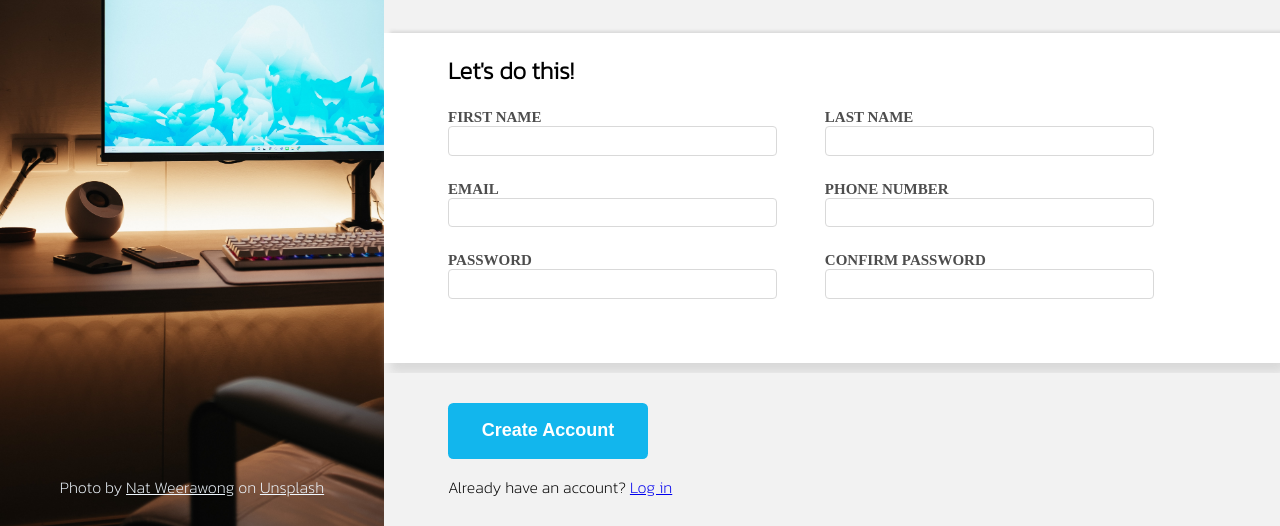
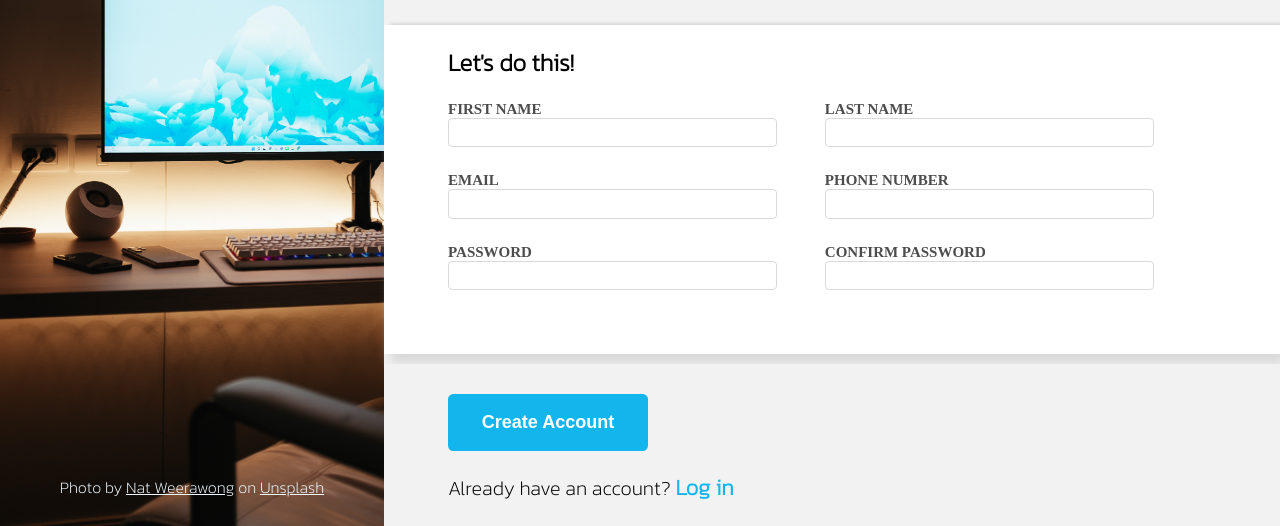
Before and after one commit to renatoguedes-dev/sign-up-form, a plain HTML site: page index.html in a window 1280 px wide. Shown: the part 274-800 px from the top of the page. Drawn offline with Linux system fonts and the light colour scheme; a web font is replaced by a local one.

Commit message:
Finish sign-up form

```diff
--- a/style.css
+++ b/style.css
@@ -138,3 +138,14 @@ main div label {
   font-weight: 600;
   color: hsl(0, 0%, 30%);
 }
+
+footer p {
+  font-size: 20px;
+}
+
+footer a {
+  text-decoration: none;
+  color: hsl(195, 86%, 50%);
+  font-size: 22px;
+  font-weight: 700;
+}
```
